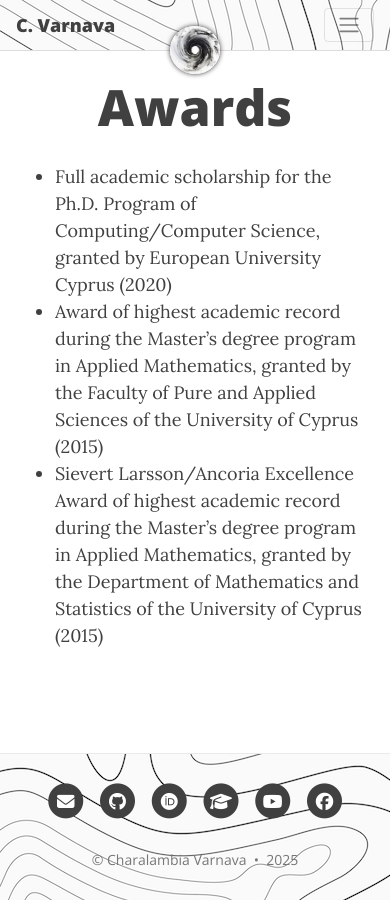
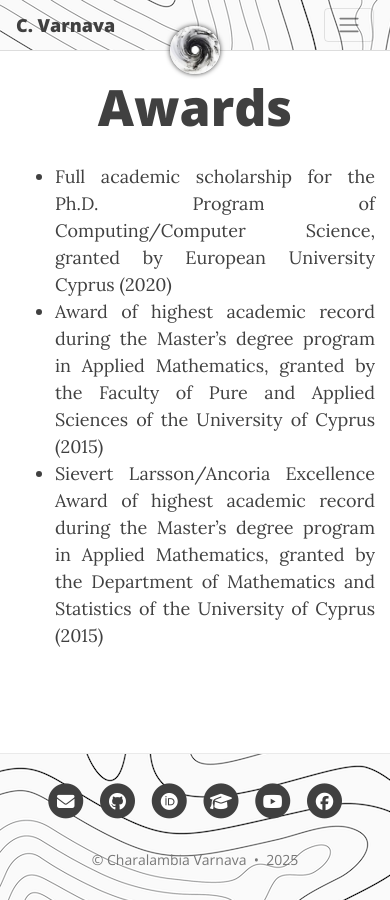
Before and after one commit to ch-var/ch-var.github.io, a Jekyll site: the page built from awards.html, in a window 390 px wide. Built offline with Jekyll 4.4.1, drawn with Linux system fonts in a browser that asks for light colours.

Commit message:
Update awards.html

```diff
--- a/awards.html
+++ b/awards.html
@@ -11,9 +11,18 @@
     }
   }
 
+    ul {
+      list-style-type: disc;
+      margin-left: -100px;
+      margin-right: -100px;
+  }
+  li {
+      text-align: justify;
+  }
+
   /* Keep default margins on mobile screens */
   @media (max-width: 767px) {
-    p {
+    p, ul {
       margin-left: 0;  /* Default left margin for paragraphs */
       margin-right: 0; /* Default right margin for paragraphs */
     }
@@ -22,6 +31,8 @@
 
 <ul>
 <li>Full academic scholarship for the Ph.D. Program of Computing/Computer Science, granted by European University Cyprus (2020)</li>
+
 <li>Award of highest academic record during the Master’s degree program in Applied Mathematics, granted by the Faculty of Pure and Applied Sciences of the University of Cyprus (2015)</li>
+
 <li>Sievert Larsson/Ancoria Excellence Award of highest academic record during the Master’s degree program in Applied Mathematics, granted by the Department of Mathematics and Statistics of the University of Cyprus (2015)</li>
 </ul>
```
